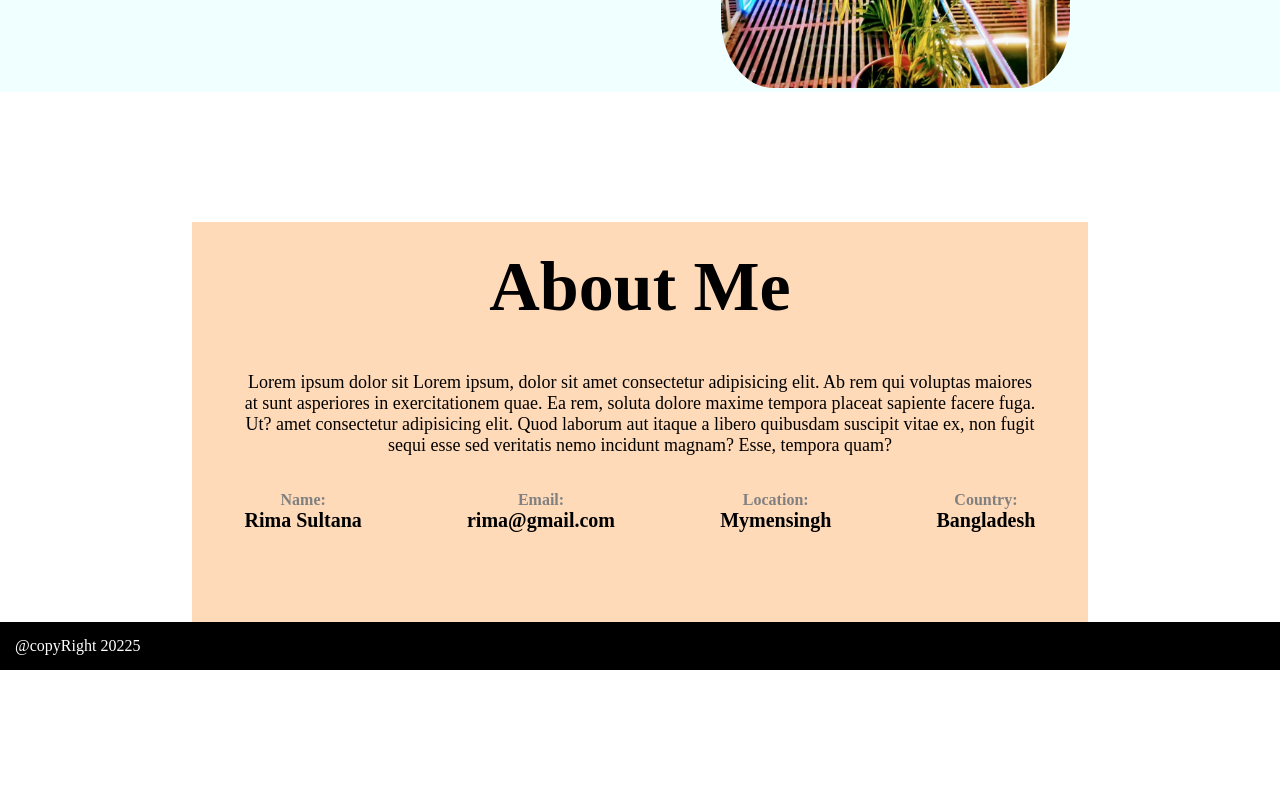
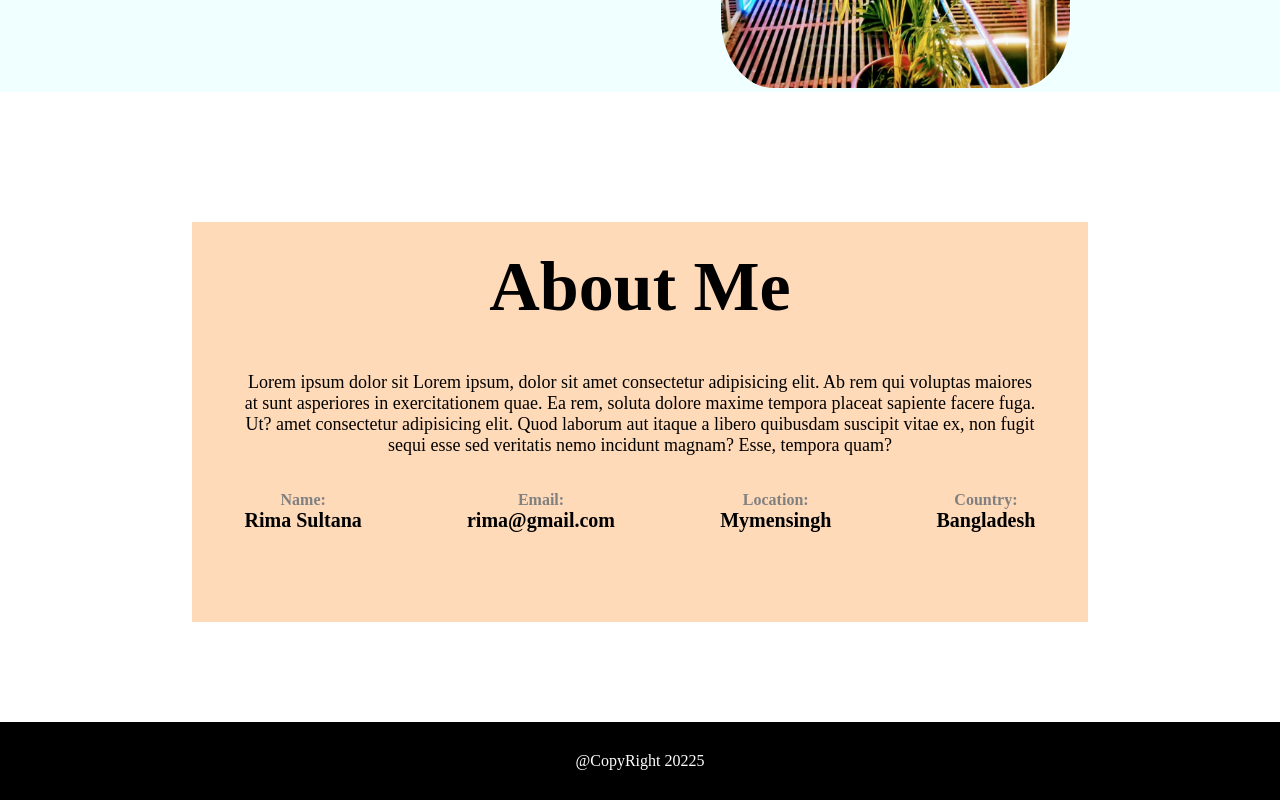
Before and after one commit to rimasultana/my-Webside, a plain HTML site: page index.html in a window 1280 px wide. Shown: the part 724-1524 px from the top of the page. Before the commit the page ends 1394 px from the top, so only its background shows below. Drawn offline with Linux system fonts and the light colour scheme.

Commit message:
all done

```diff
--- a/index.html
+++ b/index.html
@@ -74,7 +74,7 @@
     </main>
     <footer>
         <section class="footer">
-            <p>@copyRight 20225</p>
+            <p class="foot">@CopyRight 20225</p>
         </section>
     </footer>
 
--- a/style.css
+++ b/style.css
@@ -98,5 +98,9 @@ header {
 .footer{
     color: #fff;
     background-color: black;
-    padding: 15px ;
+    padding: 30px;
+    margin-top: 100px;
 }
+.foot{
+    text-align: center;
+}
```
